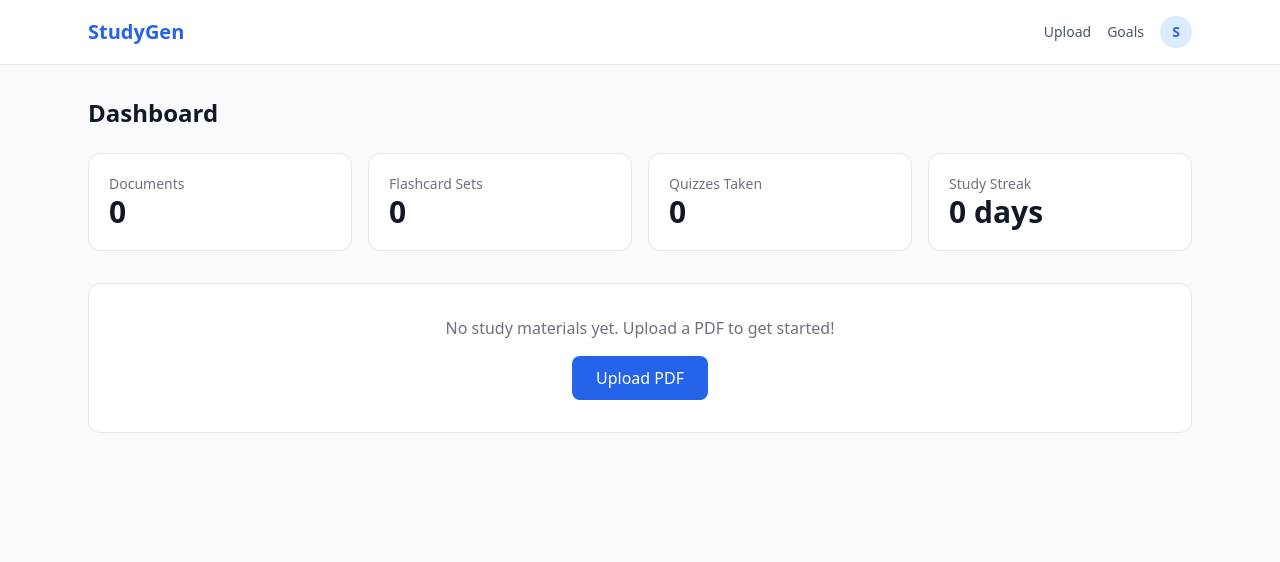
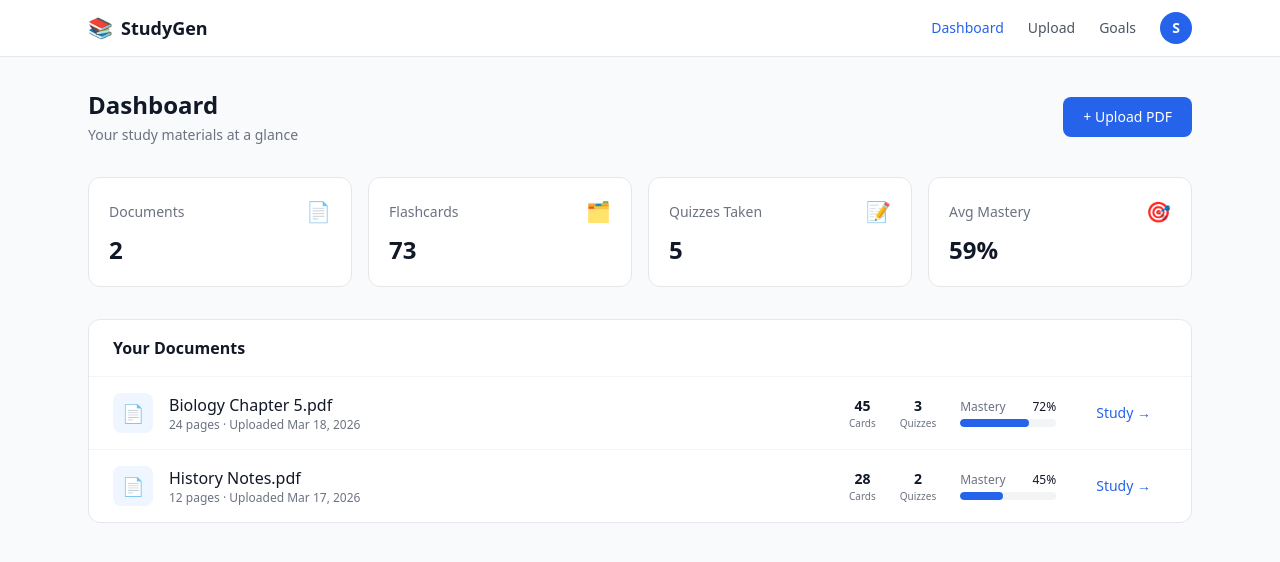
Before and after one commit to huts1232/studygen, a Next.js app: page /dashboard in a window 1280 px wide. Shown: the top 562 px of the page. Built offline with nearby package versions, Linux system fonts and the light colour scheme.

Commit message:
upgrade: page.tsx — polished UI with working features

```diff
--- a/src/app/dashboard/page.tsx
+++ b/src/app/dashboard/page.tsx
@@ -1,39 +1,112 @@
+"use client"
+
+import { useState } from "react"
+import Link from "next/link"
+
+const SAMPLE_DOCS = [
+  { id: 1, name: "Biology Chapter 5.pdf", pages: 24, flashcards: 45, quizzes: 3, mastery: 72, date: "Mar 18, 2026" },
+  { id: 2, name: "History Notes.pdf", pages: 12, flashcards: 28, quizzes: 2, mastery: 45, date: "Mar 17, 2026" },
+]
+
 export default function Dashboard() {
+  const [docs] = useState(SAMPLE_DOCS)
+
   return (
     <div className="min-h-screen bg-gray-50">
-      <nav className="border-b bg-white">
-        <div className="max-w-6xl mx-auto px-6 h-16 flex items-center justify-between">
-          <a href="/" className="text-xl font-bold text-blue-600">StudyGen</a>
-          <div className="flex gap-4 items-center">
-            <a href="/upload" className="text-sm text-gray-600 hover:text-gray-900">Upload</a>
-            <a href="/goals" className="text-sm text-gray-600 hover:text-gray-900">Goals</a>
-            <div className="h-8 w-8 rounded-full bg-blue-100 flex items-center justify-center text-sm font-bold text-blue-600">S</div>
+      <nav className="border-b bg-white sticky top-0 z-50">
+        <div className="max-w-6xl mx-auto px-6 h-14 flex items-center justify-between">
+          <Link href="/" className="flex items-center gap-2">
+            <span className="text-xl">📚</span>
+            <span className="text-lg font-bold text-gray-900">StudyGen</span>
+          </Link>
+          <div className="flex items-center gap-6">
+            <Link href="/dashboard" className="text-sm font-medium text-blue-600">Dashboard</Link>
+            <Link href="/upload" className="text-sm text-gray-600 hover:text-gray-900">Upload</Link>
+            <Link href="/goals" className="text-sm text-gray-600 hover:text-gray-900">Goals</Link>
+            <div className="h-8 w-8 rounded-full bg-blue-600 flex items-center justify-center text-sm font-bold text-white">S</div>
           </div>
         </div>
       </nav>
+
       <main className="max-w-6xl mx-auto px-6 py-8">
-        <h1 className="text-2xl font-bold text-gray-900 mb-6">Dashboard</h1>
-        <div className="grid grid-cols-1 md:grid-cols-4 gap-4 mb-8">
-          <div className="bg-white rounded-xl border p-5">
-            <p className="text-sm text-gray-500">Documents</p>
-            <p className="text-3xl font-bold text-gray-900">0</p>
+        <div className="flex items-center justify-between mb-8">
+          <div>
+            <h1 className="text-2xl font-bold text-gray-900">Dashboard</h1>
+            <p className="text-sm text-gray-500 mt-1">Your study materials at a glance</p>
           </div>
-          <div className="bg-white rounded-xl border p-5">
-            <p className="text-sm text-gray-500">Flashcard Sets</p>
-            <p className="text-3xl font-bold text-gray-900">0</p>
+          <Link href="/upload" className="px-5 py-2.5 bg-blue-600 text-white text-sm font-medium rounded-lg hover:bg-blue-700 transition-colors">
+            + Upload PDF
+          </Link>
+        </div>
+
+        {/* Stats */}
+        <div className="grid grid-cols-2 md:grid-cols-4 gap-4 mb-8">
+          {[
+            { label: "Documents", value: docs.length.toString(), icon: "📄" },
+            { label: "Flashcards", value: docs.reduce((a, d) => a + d.flashcards, 0).toString(), icon: "🗂️" },
+            { label: "Quizzes Taken", value: docs.reduce((a, d) => a + d.quizzes, 0).toString(), icon: "📝" },
+            { label: "Avg Mastery", value: Math.round(docs.reduce((a, d) => a + d.mastery, 0) / Math.max(docs.length, 1)) + "%", icon: "🎯" },
+          ].map((s, i) => (
+            <div key={i} className="bg-white rounded-xl border border-gray-200 p-5">
+              <div className="flex items-center justify-between mb-2">
+                <span className="text-sm text-gray-500">{s.label}</span>
+                <span className="text-xl">{s.icon}</span>
+              </div>
+              <p className="text-2xl font-bold text-gray-900">{s.value}</p>
+            </div>
+          ))}
+        </div>
+
+        {/* Documents */}
+        <div className="bg-white rounded-xl border border-gray-200 overflow-hidden">
+          <div className="px-6 py-4 border-b border-gray-100">
+            <h2 className="font-semibold text-gray-900">Your Documents</h2>
           </div>
-          <div className="bg-white rounded-xl border p-5">
-            <p className="text-sm text-gray-500">Quizzes Taken</p>
-            <p className="text-3xl font-bold text-gray-900">0</p>
-          </div>
-          <div className="bg-white rounded-xl border p-5">
-            <p className="text-sm text-gray-500">Study Streak</p>
-            <p className="text-3xl font-bold text-gray-900">0 days</p>
-          </div>
-        </div>
-        <div className="bg-white rounded-xl border p-8 text-center">
-          <p className="text-gray-500 mb-4">No study materials yet. Upload a PDF to get started!</p>
-          <a href="/upload" className="inline-flex px-6 py-2.5 bg-blue-600 text-white rounded-lg font-medium hover:bg-blue-700">Upload PDF</a>
+          {docs.length === 0 ? (
+            <div className="p-12 text-center">
+              <div className="text-4xl mb-4">📄</div>
+              <p className="text-gray-500 mb-4">No documents yet</p>
+              <Link href="/upload" className="px-5 py-2.5 bg-blue-600 text-white text-sm font-medium rounded-lg hover:bg-blue-700">
+                Upload your first PDF
+              </Link>
+            </div>
+          ) : (
+            <div className="divide-y divide-gray-100">
+              {docs.map((doc) => (
+                <div key={doc.id} className="px-6 py-4 flex items-center justify-between hover:bg-gray-50 transition-colors">
+                  <div className="flex items-center gap-4">
+                    <div className="h-10 w-10 rounded-lg bg-blue-50 flex items-center justify-center text-lg">📄</div>
+                    <div>
+                      <p className="font-medium text-gray-900">{doc.name}</p>
+                      <p className="text-xs text-gray-500">{doc.pages} pages · Uploaded {doc.date}</p>
+                    </div>
+                  </div>
+                  <div className="flex items-center gap-6">
+                    <div className="text-center">
+                      <p className="text-sm font-semibold text-gray-900">{doc.flashcards}</p>
+                      <p className="text-[10px] text-gray-500">Cards</p>
+                    </div>
+                    <div className="text-center">
+                      <p className="text-sm font-semibold text-gray-900">{doc.quizzes}</p>
+                      <p className="text-[10px] text-gray-500">Quizzes</p>
+                    </div>
+                    <div className="w-24">
+                      <div className="flex items-center justify-between text-xs mb-1">
+                        <span className="text-gray-500">Mastery</span>
+                        <span className="font-medium text-gray-900">{doc.mastery}%</span>
+                      </div>
+                      <div className="h-2 bg-gray-100 rounded-full overflow-hidden">
+                        <div className="h-full bg-blue-600 rounded-full" style={{ width: doc.mastery + "%" }} />
+                      </div>
+                    </div>
+                    <button className="px-4 py-2 text-sm text-blue-600 font-medium hover:bg-blue-50 rounded-lg transition-colors">
+                      Study →
+                    </button>
+                  </div>
+                </div>
+              ))}
+            </div>
+          )}
         </div>
       </main>
     </div>
```
